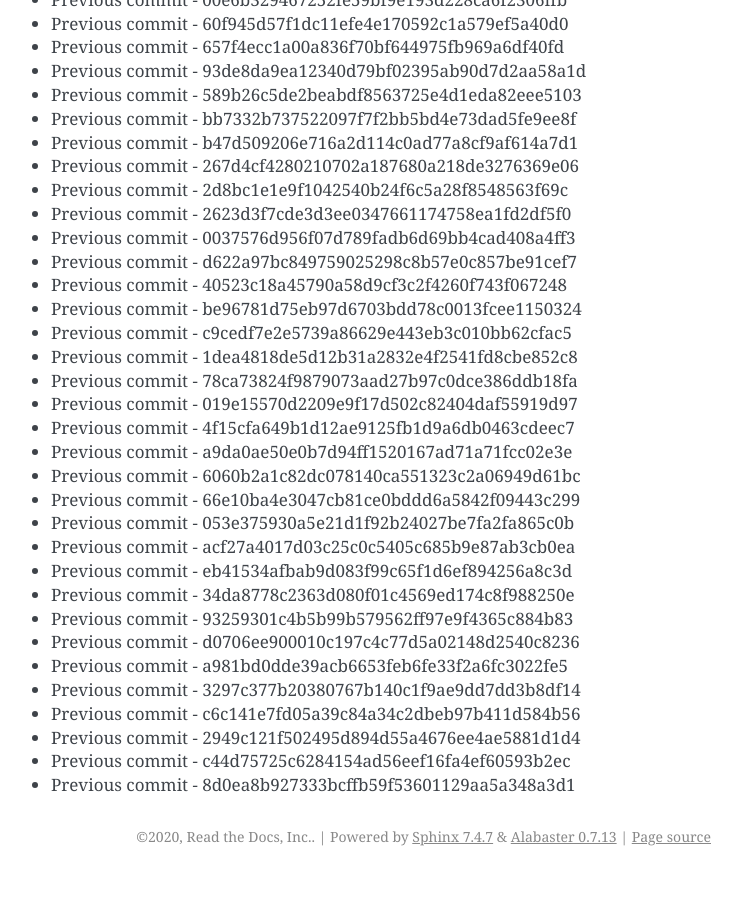
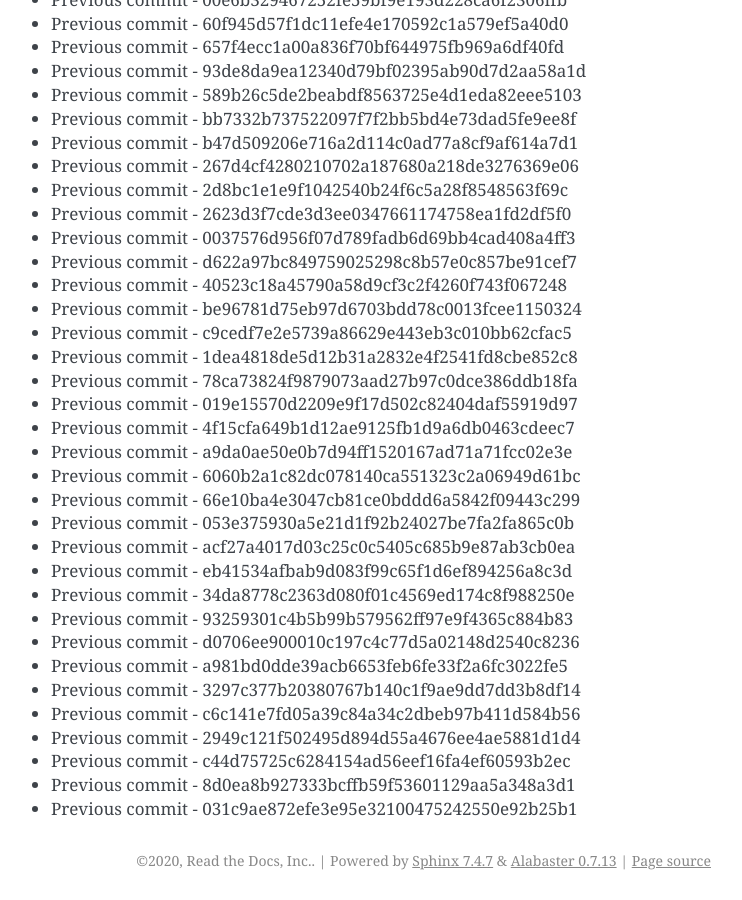
Before and after one commit to readthedocs/rtd-git-stresstest, a Sphinx documentation site: the page built from docs/updates.rst, in a window 1280 px wide and 900 px high, scrolled down 45132 px. Shown: the whole window, without its empty margins (399-1141 px from the left). Built offline with Sphinx 7.4.7, drawn with Linux system fonts in a browser that asks for light colours; before the commit the page ends 46008 px from its top, so only the background shows below that.

Commit message:
Generating commit from previous: 031c9ae872efe3e95e32100475242550e92b25b1

```diff
--- a/docs/updates.rst
+++ b/docs/updates.rst
@@ -1928,3 +1928,4 @@ It can be tested for any performance characteristics.
 * Previous commit - 2949c121f502495d894d55a4676ee4ae5881d1d4
 * Previous commit - c44d75725c6284154ad56eef16fa4ef60593b2ec
 * Previous commit - 8d0ea8b927333bcffb59f53601129aa5a348a3d1
+* Previous commit - 031c9ae872efe3e95e32100475242550e92b25b1
```
